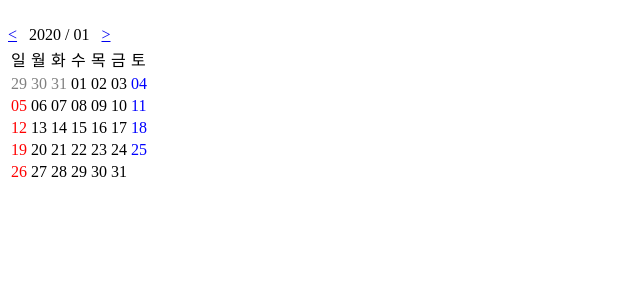
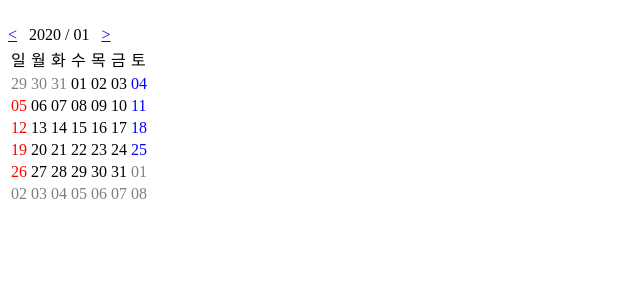
Before and after one commit to kdg1986/ReactCalendar, a React (Create React App) app: page / in a window 1280 px wide. Shown: the top 300 px of the page, without its empty margins (0-640 px from the left). Built offline with nearby package versions, Linux system fonts and the light colour scheme.

Commit message:
다음달 표시

```diff
--- a/src/component/CalendarGenerator.jsx
+++ b/src/component/CalendarGenerator.jsx
@@ -1,12 +1,12 @@
 import React from 'react';
 import NormalCalendar from './NormalCalendar'
-import {genDateList} from '../js/common';
+import {selectMonDateList} from '../js/common';
 
 const CalendarGenerator = props => {
     /* 달력을 형태별로 가져올때를 대비한 중간 컴포넌트 */
     return (
         <>
-           <NormalCalendar list={genDateList(props)}  getValue={props.getValue} ></NormalCalendar>
+           <NormalCalendar list={selectMonDateList(props)}  getValue={props.getValue} ></NormalCalendar>
         </>
     )
 }
--- a/src/component/NormalCalendar.jsx
+++ b/src/component/NormalCalendar.jsx
@@ -2,16 +2,12 @@ import React, { useState } from 'react';
 import {getLastDate} from '../js/common';
 
 const NormalCalendar = props => {
+
     const getValue = (item) => {
-        if( typeof props.getValue === 'function' ){
-            props.getValue(item.fullDate)
-        }else{
-            console.log( item )
-        }
+        typeof props.getValue === 'function' &&  props.getValue(item.fullDate);
+        console.log(item)
     }
 
-
-    //console.log( props.list )
 
     return (
         <>
--- a/src/js/common.js
+++ b/src/js/common.js
@@ -3,6 +3,7 @@ const dateWrapper = (str) => {
     const strArr = /^(\d{4})[.|-|/]*(\d{1,2})[.|-|/]*(\d{2})$/.exec(str);
     return new Date( strArr[1], strArr[2], strArr[3] );
 }
+
 
 export const getLastDate = (str) => {
     const date = dateWrapper(str);
@@ -18,22 +19,28 @@ export const dateToString = (str) => {
     return `${date.getFullYear()}${mon}${day}`
 }
 
-export const genDateList = prop => {
-    const firstDay = new Date( `${prop.year}/${prop.month}/01` ).getDay();
+export const selectMonDateList = prop => {
+    const pDate = new Date( `${prop.year}/${prop.month}/01` ).getDay();
+    const firstDay = pDate ===  0 ? 7 : pDate;
+    const lastDate = getLastDate(prop.date);
+    const colorSet = { 0 : "red", 6 : 'blue' }
+    const listCount = 42;
+
     const prvYear  = (prop.month-1) * 1 === 0 ? prop.year-1 : prop.year;
     const prvMonth = (prop.month-1) * 1 === 0 ? 12 : (prop.month-1)
-    const prvMonStDt = new Date(  prvYear, prvMonth ,'0' ).getDate()-( firstDay ===  0 ? 7 : firstDay );
-    const lastDate = getLastDate(prop.date);
-    const colorSet = { 0 : "red", 6 : 'blue' }
+    const prvMonStDt = new Date(  prvYear, prvMonth ,'0' ).getDate()-( firstDay );
 
+    const nextBaseDate  =   new Date( prop.year , prop.year , 1 );
+    const nextYear      =   nextBaseDate.getFullYear();
+    const nextMonth     =   nextBaseDate.getMonth()+1 >= 10 ? nextBaseDate.getMonth()+1 : `0${nextBaseDate.getMonth()+1}`;
     const obj =
-        Array(firstDay ===  0 ? 7 : firstDay).fill(null).map( (item,idx) => {
+        Array(firstDay).fill(null).map( (item,idx) => {
             const day = prvMonStDt + (idx+1);
-            const thisDay = new Date( `${prvYear}/${prvMonth}/${day}` ).getDay();
+            //const thisDay = new Date( `${prvYear}/${prvMonth}/${day}` ).getDay();
             return{
                 fullDate : `${prvYear}${prvMonth}${day}`
                 ,date : `${prvMonStDt + (idx+1)}`
-                ,day : thisDay
+                //,day : thisDay
                 ,color : 'grey'
 
             }
@@ -50,6 +57,17 @@ export const genDateList = prop => {
                     }
                 }
             )
+        ).concat(
+            Array(listCount-lastDate).fill(null).map(
+                (item,idx) => {
+                    const day = idx+1 >= 10 ? idx+1 : '0'+(idx+1);
+                    return {
+                        fullDate : `${nextYear}${nextMonth}${day}`
+                        ,date : `${day}`
+                        ,color : 'grey'
+                    }
+                }
+            )
         )
 
     return Array(6).fill(null).reduce( (acc,cur,idx,arr) =>{return acc.concat( [obj.splice(0,7)] )},[]);
```
